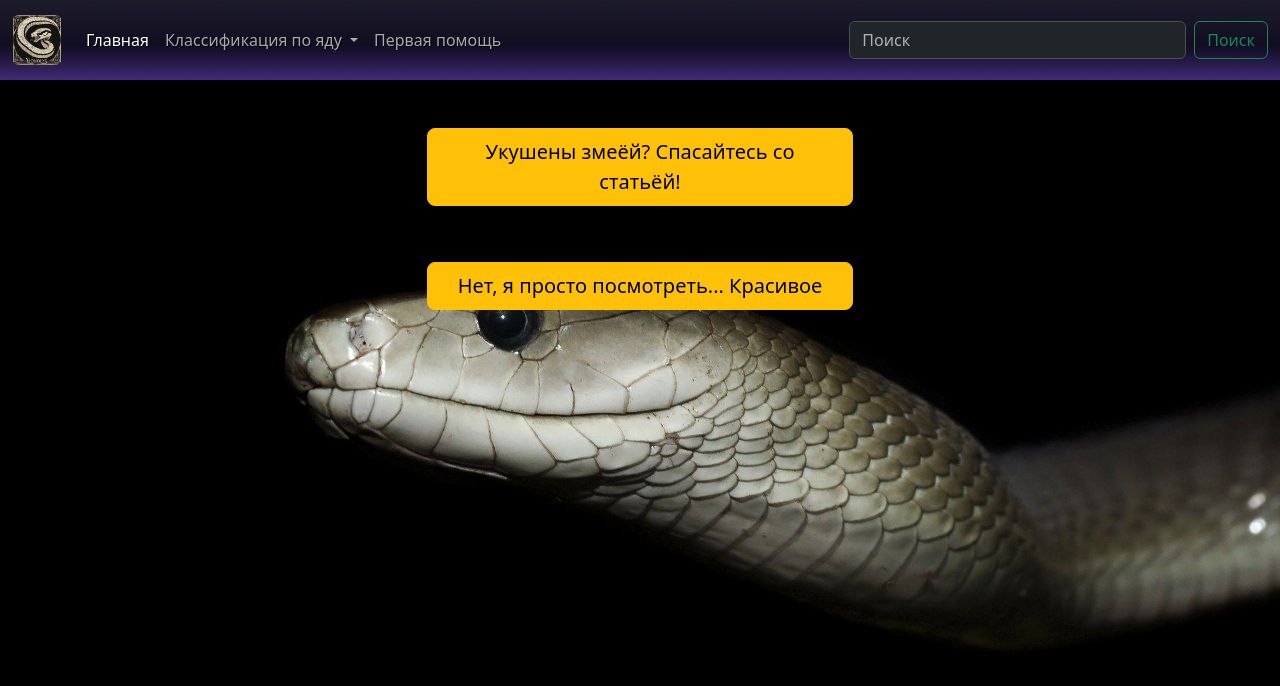
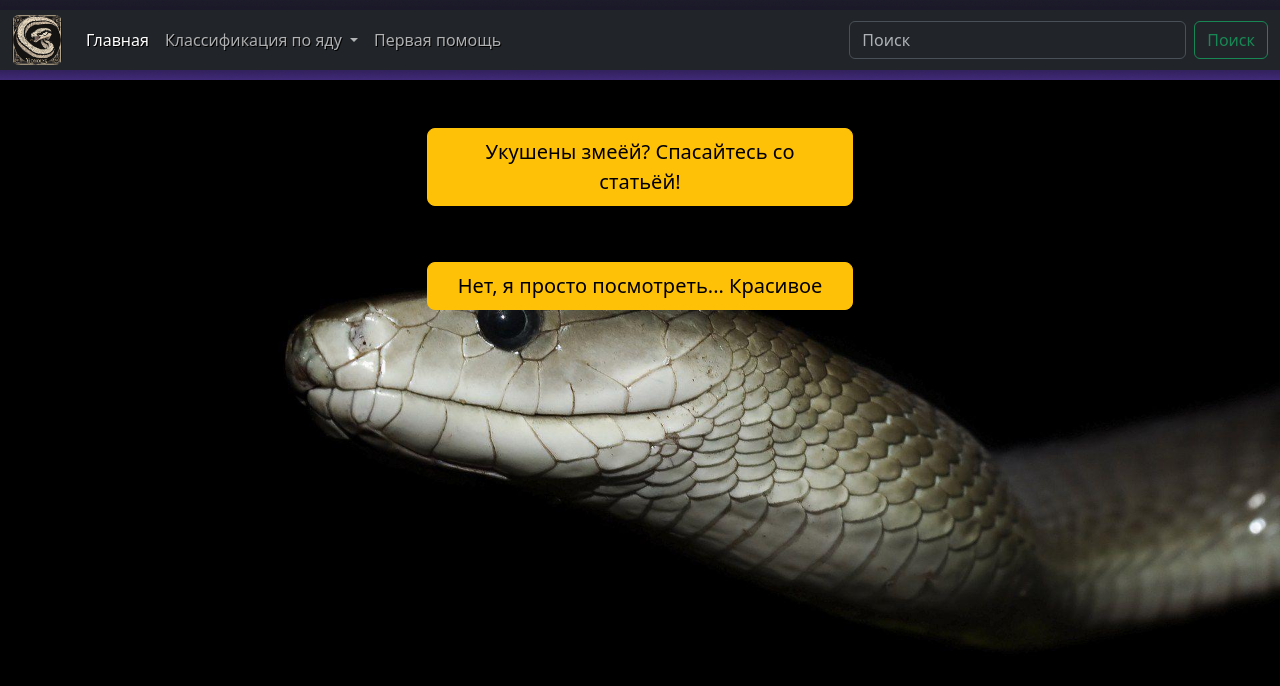
Before and after one commit to PAlNKlLLER/snake, a plain HTML site: page index.html in a window 1280 px wide. Drawn offline with nearby package versions, Linux system fonts and the light colour scheme.

Commit message:
second commit

```diff
--- a/index.html
+++ b/index.html
@@ -7,10 +7,10 @@
         <link href="https://cdn.jsdelivr.net/npm/bootstrap@5.3.2/dist/css/bootstrap.min.css" rel="stylesheet" integrity="sha384-T3c6CoIi6uLrA9TneNEoa7RxnatzjcDSCmG1MXxSR1GAsXEV/Dwwykc2MPK8M2HN" crossorigin="anonymous">
         <link rel="stylesheet" href="style.css">
     </head>
-    <body background>
+    <body>
         <header>
             <nav class="navbar navbar-expand-md bg-body-tertiary">
-                <div class="container-fluid">
+                <div class="container-fluid bg-dark">
                     <a class="navbar-brand" href="index.html">
                         <img id=logo src="logo.png" alt="logotype"></a>
                     <button class="navbar-toggler" type="button" data-bs-toggle="collapse" data-bs-target="#navbarSupportedContent" aria-controls="navbarSupportedContent" aria-expanded="false" aria-label="Переключатель навигации">
```
